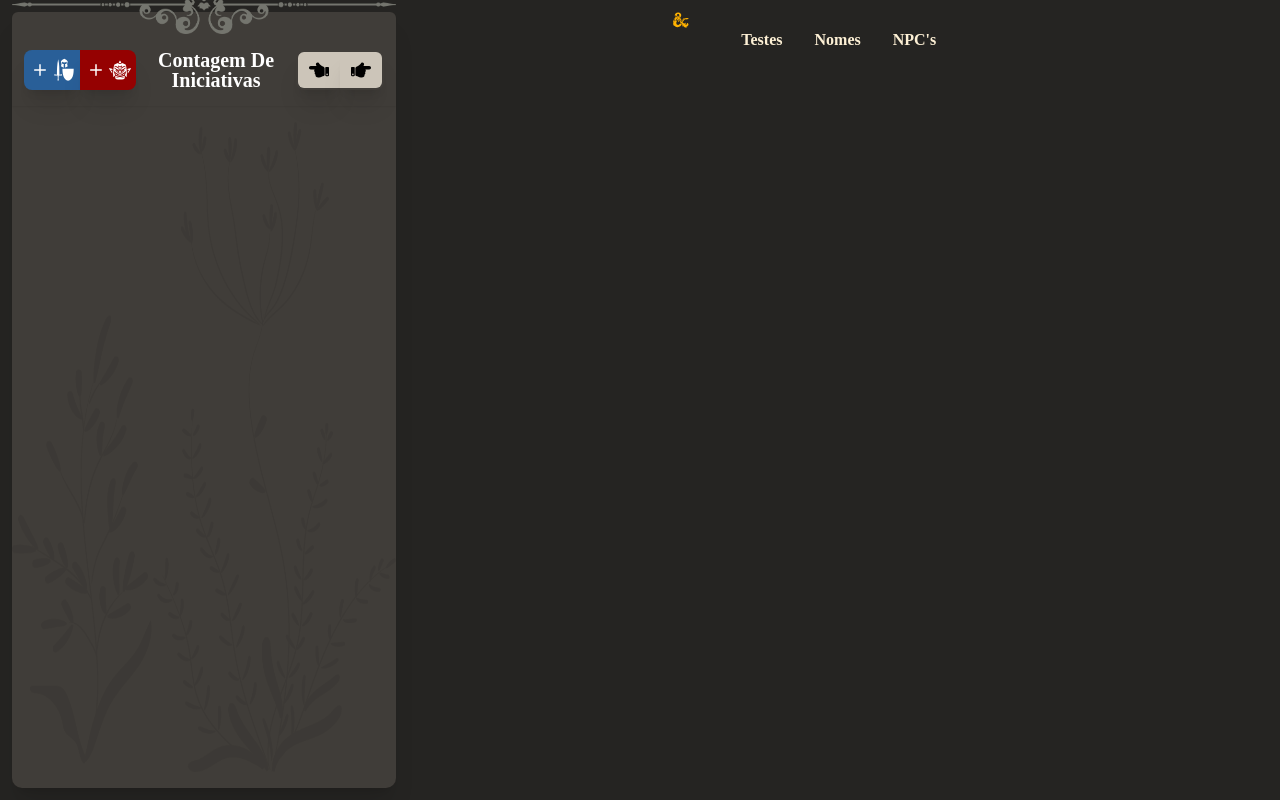
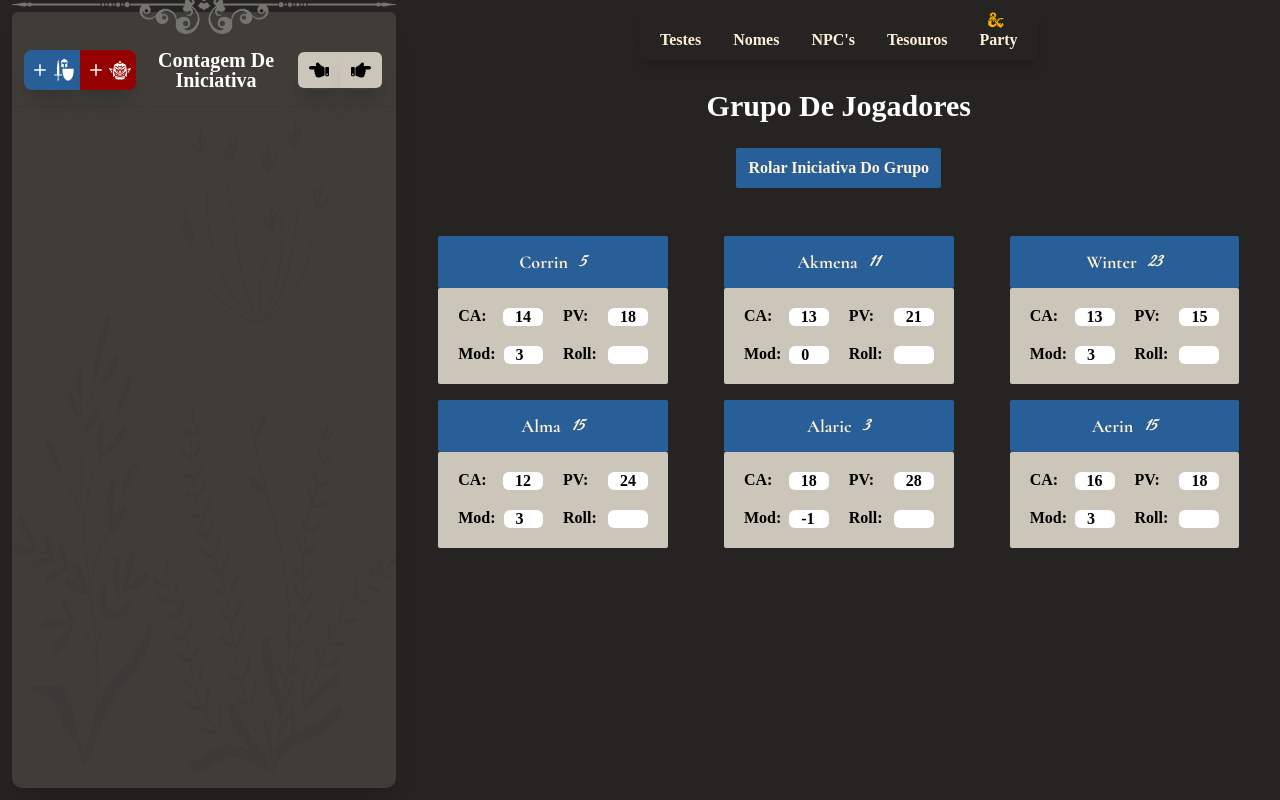
Before and after one commit to PedroVMLopes/iniciative-calculator, a React (Create React App) app: page /party in a window 1280 px wide. Built offline with nearby package versions, Linux system fonts and the light colour scheme; a web font is replaced by a local one.

Commit message:
Adição da aba de Party na Main que adiciona os dados de todos os players de uma só vez

```diff
--- a/src/components/Main/Main.js
+++ b/src/components/Main/Main.js
@@ -1,5 +1,6 @@
 import React from "react";
 import Tests from "./Tests/Tests";
+import Party from "./Party/Party";
 import {
   BrowserRouter as Router,
   Route,
@@ -26,11 +27,19 @@ const NavBar = () => {
       label: "NPC's",
       path: "/npcs",
     },
+    {
+      label: "Tesouros",
+      path: "/treasures",
+    },
+    {
+      label: "Party",
+      path: "/party",
+    },
   ];
 
   return (
     <nav
-      className="relative flex rounded-md justify-evenly p-1 pt-2 max-w-3xl text-[var(--bege)] font-bold "
+      className="relative flex rounded-md justify-evenly p-1 pt-2 max-w-3xl text-[var(--bege)] font-bold shadow-lg"
       id="navbar"
     >
       {links.map((link) => (
@@ -80,6 +89,7 @@ const Main = () => {
         <div className="flex justify-center mt-3 w-[98%]" id="content">
           <Routes>
             <Route path="/" element={<TestsContent />} />
+            <Route path="/party" element={<Party />} />
           </Routes>
         </div>
       </div>
--- /dev/null
+++ b/src/components/Main/Party/Party.js
@@ -0,0 +1,88 @@
+import React, { useState, useEffect } from "react";
+import { PreloadedPartyData } from "./PartyData";
+
+/* Esse componente manipula os dados salvos previamente na PartyData */
+
+const Party = () => {
+  const players = PreloadedPartyData || [];
+
+  const savePlayer = (players) => {
+    localStorage.setItem("players", JSON.stringify(players));
+  };
+
+  const cardPlayer = (player) => {
+    const iniciativa = player.iniciativa;
+    const nome = player.dados[0].nome;
+    const ca = player.dados[0].ca;
+    const pv = player.dados[0].pv;
+    const mod = player.dados[0].mod;
+    const roll = player.dados[0].rolagem;
+    const id = player.dados[0].id;
+    return (
+      <div className="mx-3 px-2 max-w-80" key={id}>
+        <div className="flex flex-row items-center justify-center bg-[var(--azul-claro)] rounded-sm p-3 font-bold text-[var(--bege)]">
+          <h2 className="font-bold font-cormorant text-lg">{nome}</h2>
+          <h3 className="font-greatVibes text-lg pl-3">{iniciativa}</h3>
+        </div>
+        <div className="grid grid-cols-2 gap-1 bg-[var(--cinza-claro)] rounded-sm p-3">
+          <div className="flex flex-row justify-around p-2">
+            <label className="w-24 font-bold">CA:</label>
+            <input
+              type="text"
+              name="playerCa"
+              className="w-full ml-2 pl-3 rounded-md font-bold"
+              value={ca}
+            />
+          </div>
+          <div className="flex flex-row justify-around p-2">
+            <label className="w-24 font-bold">PV:</label>
+            <input
+              type="text"
+              name="playerPv"
+              className="w-full ml-2 pl-3 rounded-md font-bold"
+              value={pv}
+            />
+          </div>
+          <div className="flex flex-row justify-around p-2">
+            <label className="w-24 font-bold">Mod:</label>
+            <input
+              type="text"
+              name="playerMod"
+              className="w-full ml-2 pl-3 rounded-md font-bold"
+              value={mod}
+            />
+          </div>
+          <div className="flex flex-row justify-around p-2">
+            <label className="w-24 font-bold">Roll:</label>
+            <input
+              type="text"
+              name="playerRoll"
+              className="w-full ml-2 pl-3 rounded-md font-bold"
+              value={roll}
+            />
+          </div>
+        </div>
+      </div>
+    );
+  };
+
+  return (
+    <div className="flex flex-col items-center w-full">
+      <h1 className="font-bold font-unifraktur text-3xl pt-4 text-white">
+        Grupo De Jogadores
+      </h1>
+      <button
+        className="mt-6 bg-[var(--azul-claro)] hover:bg-[var(--azul-escuro)] rounded-sm p-3  font-bold text-[var(--bege)] "
+        id="rollInitiative"
+        onClick={() => savePlayer(players)}
+      >
+        Rolar Iniciativa Do Grupo
+      </button>
+      <div className="grid grid-cols-3 gap-4 pt-12">
+        {players.map((player) => cardPlayer(player))}
+      </div>
+    </div>
+  );
+};
+
+export default Party;
--- /dev/null
+++ b/src/components/Main/Party/PartyData.js
@@ -0,0 +1,86 @@
+import React from "react";
+
+/* Dados pré-carregados */
+/* Para coletar os dados atualizados dos jogadores basta executar o comando abaixo na localStorage e os subistituir */
+/* console.log(localStorage.getItem('players')); */
+
+export const PreloadedPartyData = [
+  {
+    dados: [
+      {
+        id: 1736896336188,
+        nome: "Corrin",
+        ca: "14",
+        pv: "18",
+        mod: "3",
+        rolagem: "",
+      },
+    ],
+    iniciativa: 5,
+  },
+  {
+    dados: [
+      {
+        id: 1736896378087,
+        nome: "Akmena",
+        ca: "13",
+        pv: "21",
+        mod: "0",
+        rolagem: "",
+      },
+    ],
+    iniciativa: 11,
+  },
+  {
+    dados: [
+      {
+        id: 1736896502074,
+        nome: "Winter",
+        ca: "13",
+        pv: "15",
+        mod: "3",
+        rolagem: "",
+      },
+    ],
+    iniciativa: 23,
+  },
+  {
+    dados: [
+      {
+        id: 1736896546153,
+        nome: "Alma",
+        ca: "12",
+        pv: "24",
+        mod: "3",
+        rolagem: "",
+      },
+    ],
+    iniciativa: 15,
+  },
+  {
+    dados: [
+      {
+        id: 1736896719038,
+        nome: "Alaric",
+        ca: "18",
+        pv: "28",
+        mod: "-1",
+        rolagem: "",
+      },
+    ],
+    iniciativa: 3,
+  },
+  {
+    dados: [
+      {
+        id: 1736896748058,
+        nome: "Aerin",
+        ca: "16",
+        pv: "18",
+        mod: "3",
+        rolagem: "",
+      },
+    ],
+    iniciativa: 15,
+  },
+];
--- a/src/components/MenuLateral/MenuAddPlayer/MenuAddPlayer.js
+++ b/src/components/MenuLateral/MenuAddPlayer/MenuAddPlayer.js
@@ -59,7 +59,6 @@ export default function MenuAddPlayer() {
         pv: fieldPv,
         mod: fieldMod,
         rolagem: fieldRolagem,
-        iniciativa: 0,
       },
     ];
 
--- a/src/components/MenuLateral/MenuLateral.js
+++ b/src/components/MenuLateral/MenuLateral.js
@@ -86,7 +86,7 @@ const MenuLateral = () => {
               <IoIosAdd /> <GiOrcHead />
             </button>
           </div>
-          <h1 className="font-unifraktur pl-2 pr-2">Contagem De Iniciativas</h1>
+          <h1 className="font-unifraktur pl-2 pr-2">Contagem De Iniciativa</h1>
           <div className="flex">
             <button className="w-11 h-10 bg-[var(--cinza-claro)] border-2 border-[var(--cinza-medio)] border-r-0 flex items-center justify-evenly rounded-l-lg text-black hover:bg-[var(--bege)] text-xl font-extrabold shadow-xl ">
               <FaHandPointLeft />
```
